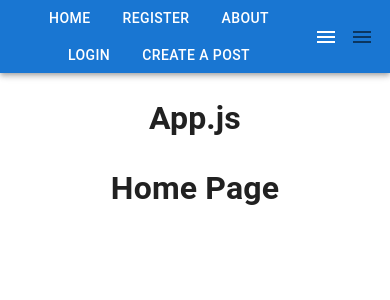
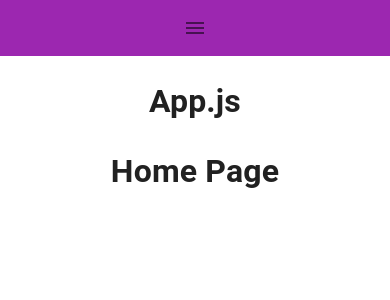
Before and after one commit to winny1212/client-frontend, a React (Create React App) app: page / in a window 390 px wide. Shown: the top 300 px of the page. Built offline with nearby package versions, Linux system fonts and the light colour scheme.

Commit message:
breakpoint and logic added on navbar

```diff
--- a/src/components/navigation/Navbar.js
+++ b/src/components/navigation/Navbar.js
@@ -10,6 +10,10 @@ import MenuIcon from '@mui/icons-material/Menu';
 import Container from '@mui/material/Container';
 import Button from '@mui/material/Button';
 import Tooltip from '@mui/material/Tooltip';
+
+//Hooks for breakpoints
+import { useTheme } from '@mui/material/styles';
+import useMediaQuery from '@mui/material/useMediaQuery';
 
 function Navbar() {
   const [anchorElNav, setAnchorElNav] = useState(null);
@@ -32,9 +36,13 @@ function Navbar() {
     setAnchorElUser(null);
   };
 
+  //Breakpoints
+  const theme = useTheme();
+  const isMatch = useMediaQuery(theme.breakpoints.up('sm'));
+
   return (
     <>
-      <AppBar position="static">
+      <AppBar position="static" elevation={0} color="secondary">
         <Container maxWidth="xl">
           <Toolbar disableGutters>
             {/* <Typography
@@ -45,6 +53,10 @@ function Navbar() {
             >
               DIY Grooming
             </Typography> */}
+
+            <Box sx={{ flexGrow: 1 }}>
+              {isMatch ? (
+                <>
                   <Container>
                     <Button href="/" variant="container">
                       Home
@@ -62,37 +74,9 @@ function Navbar() {
                       Create a Post
                     </Button>
                   </Container>
-            <Box sx={{ flexGrow: 1, display: { xs: 'flex', md: 'none' } }}>
-              <IconButton
-                size="large"
-                aria-label="account of current user"
-                aria-controls="menu-appbar"
-                aria-haspopup="true"
-                onClick={handleOpenNavMenu}
-                color="inherit"
-              >
-                <MenuIcon />
-              </IconButton>
-              <Menu
-                id="menu-appbar"
-                anchorEl={anchorElNav}
-                anchorOrigin={{
-                  vertical: 'bottom',
-                  horizontal: 'left',
-                }}
-                keepMounted
-                transformOrigin={{
-                  vertical: 'top',
-                  horizontal: 'left',
-                }}
-                open={openNav}
-                onClose={handleCloseNavMenu}
-                sx={{
-                  display: { xs: 'block', md: 'none' },
-                }}
-              ></Menu>
-            </Box>
-
+                </>
+              ) : (
+                <>
                   <Box sx={{ flexGrow: 0 }}>
                     <Tooltip title="Open settings">
                       <IconButton onClick={handleOpenUserMenu} sx={{ p: 0 }}>
@@ -134,6 +118,9 @@ function Navbar() {
                       </Container>
                     </Menu>
                   </Box>
+                </>
+              )}
+            </Box>
           </Toolbar>
         </Container>
       </AppBar>
```
Lines whose indentation alone changed are shown as unchanged.
